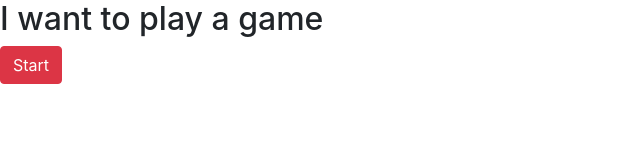
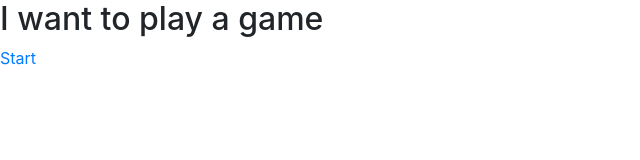
Before and after one commit to haleyelder/hackathon, a website built with webpack: page src/index.html in a window 1280 px wide. Shown: the whole page, without its empty margins (0-640 px from the left). Built offline with nearby package versions, Linux system fonts and the light colour scheme.

Commit message:
update index.html

```diff
--- a/src/index.html
+++ b/src/index.html
@@ -6,7 +6,7 @@
 <body>
   <div class="start">
     <h2>I want to play a game</h2>
-    <button type="button" name="button" class="btn btn-danger">Start</button>
+    <a href="name.html">Start</a>
   </div>
 </body>
 </html>
```
